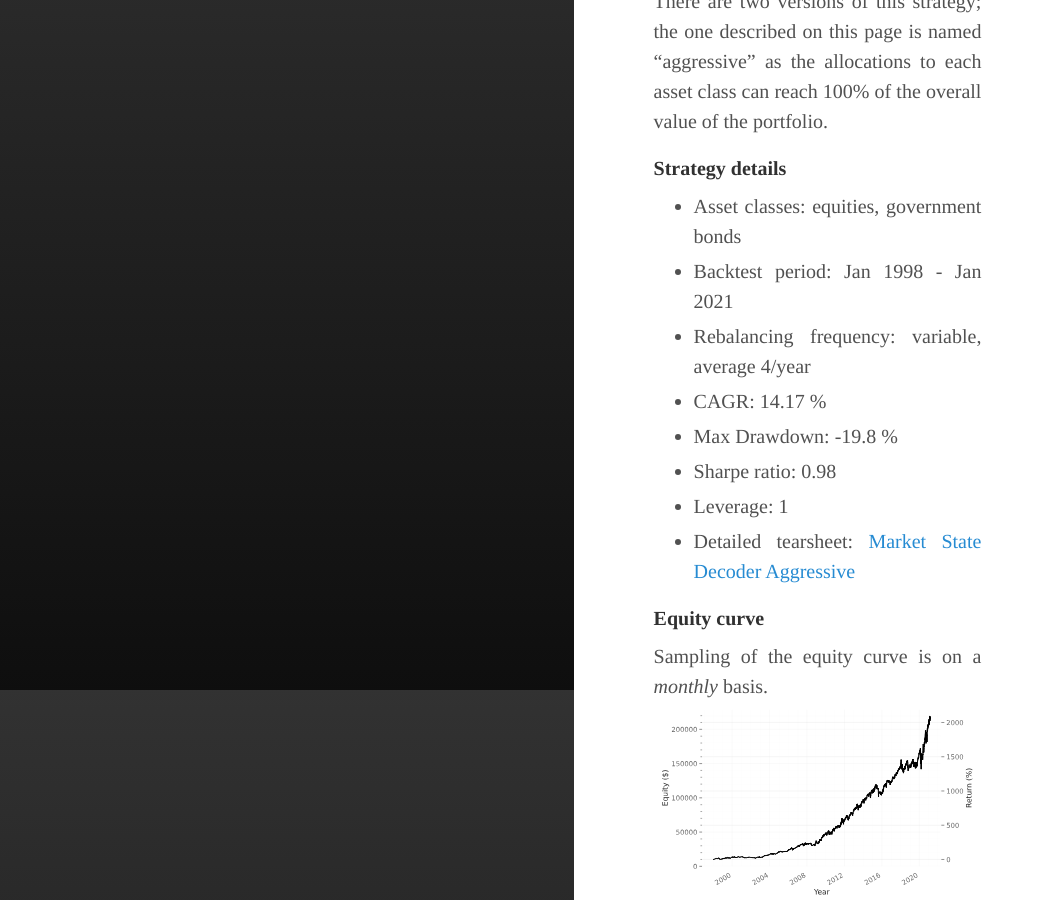
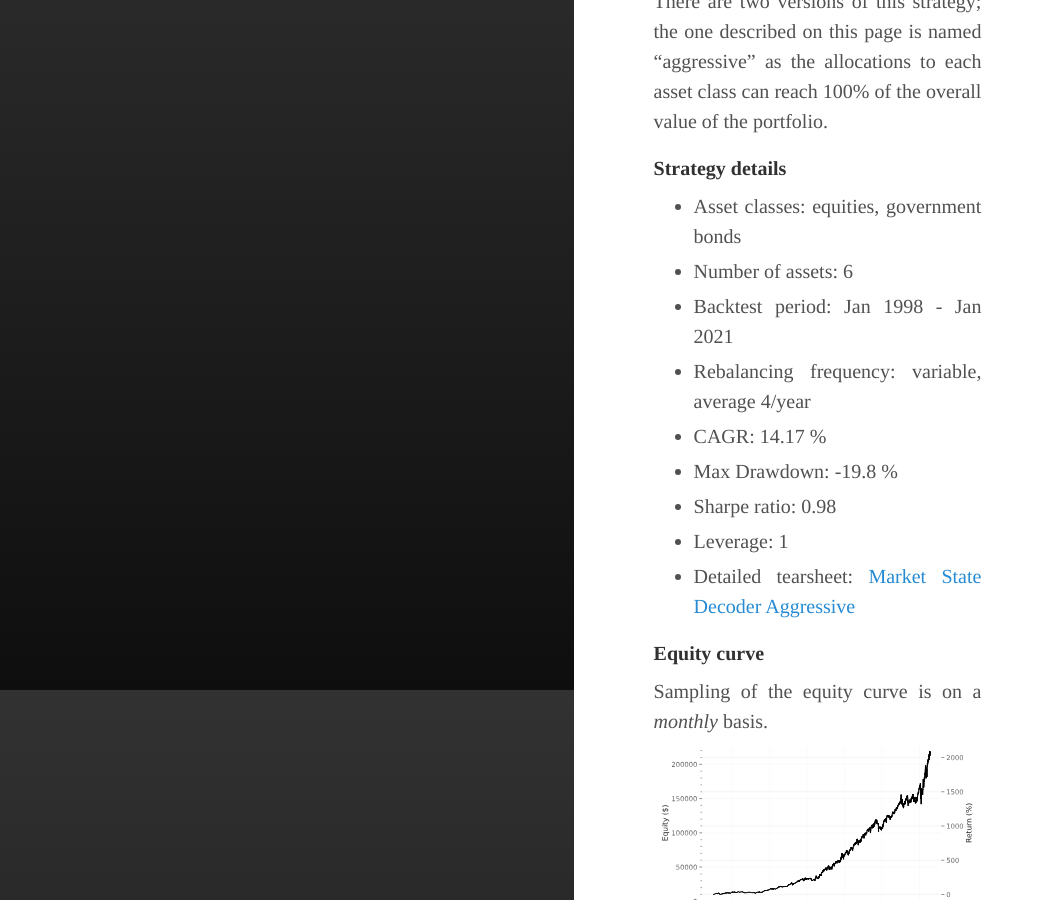
Before and after one commit to IthacaResearch/ithacaresearch.github.io, a Jekyll site: the page built from _posts/2020-10-02-Market-State-Decoder-Aggressive.md, in a window 1280 px wide and 900 px high, scrolled down 1110 px. Shown: the whole window, without its empty margins (0-1045 px from the left). Built offline with Jekyll 4.4.1, drawn with Linux system fonts in a browser that asks for light colours.

Commit message:
Update 2020-10-02-Market-State-Decoder-Aggressive.md

```diff
--- a/_posts/2020-10-02-Market-State-Decoder-Aggressive.md
+++ b/_posts/2020-10-02-Market-State-Decoder-Aggressive.md
@@ -18,6 +18,7 @@ There are two versions of this strategy; the one described on this page is named
 
 #### Strategy details
 * Asset classes: equities, government bonds
+* Number of assets: 6
 * Backtest period: Jan 1998 - Jan 2021
 * Rebalancing frequency: variable, average 4/year
 * CAGR: 14.17 %
```
